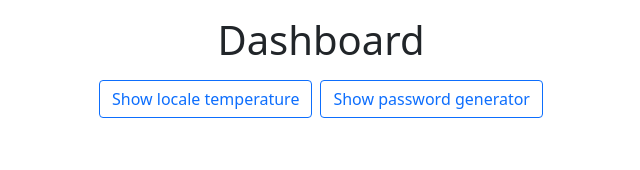
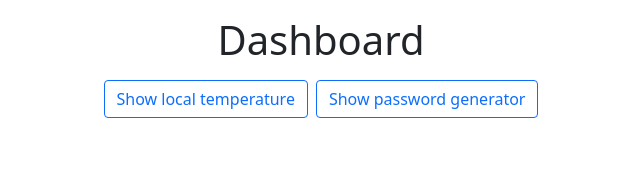
Before and after one commit to FanniM/api-playground, an Angular app: page / in a window 1280 px wide. Shown: the top 170 px of the page, without its empty margins (319-959 px from the left). Built offline with nearby package versions, Linux system fonts and the light colour scheme.

Commit message:
Restyling weather component

```diff
--- a/src/app/modules/dashboard/dashboard.component.html
+++ b/src/app/modules/dashboard/dashboard.component.html
@@ -7,7 +7,7 @@
     class="btn btn-outline-primary mx-1"
     type="button"
     (click)="toggleTemperatureVisibility()"
-  >Show locale temperature</button>
+  >Show local temperature</button>
   <button
     class="btn btn-outline-primary mx-1"
     type="button"
--- a/src/app/modules/local-weather/components/local-weather.component.html
+++ b/src/app/modules/local-weather/components/local-weather.component.html
@@ -1,8 +1,13 @@
-<div class="px-3 py-1">
-  <ng-container *ngIf="!!location">
-    <p>The temperature in {{ location.city }} is: {{ !!temperature ? (temperature + ' °C') : '--'}}</p>
-  </ng-container>
-  <ng-container *ngIf="!location">
-    <p>Can't find local location</p>
-  </ng-container>
+<div class="card text-center">
+  <h5 class="card-header">Local Temperature</h5>
+  <div class="card-body">
+    <ng-container *ngIf="!!location">
+      <span class="card-text">The temperature in {{ location.city }} is:</span>
+      <h5 class="card-title mt-2 mb-3">{{ !!temperature ? (temperature + ' °C') : '--'}}</h5>
+
+    </ng-container>
+    <ng-container *ngIf="!location">
+      <span class="card-text">Can't find local location</span>
+    </ng-container>
+  </div>
 </div>
```
